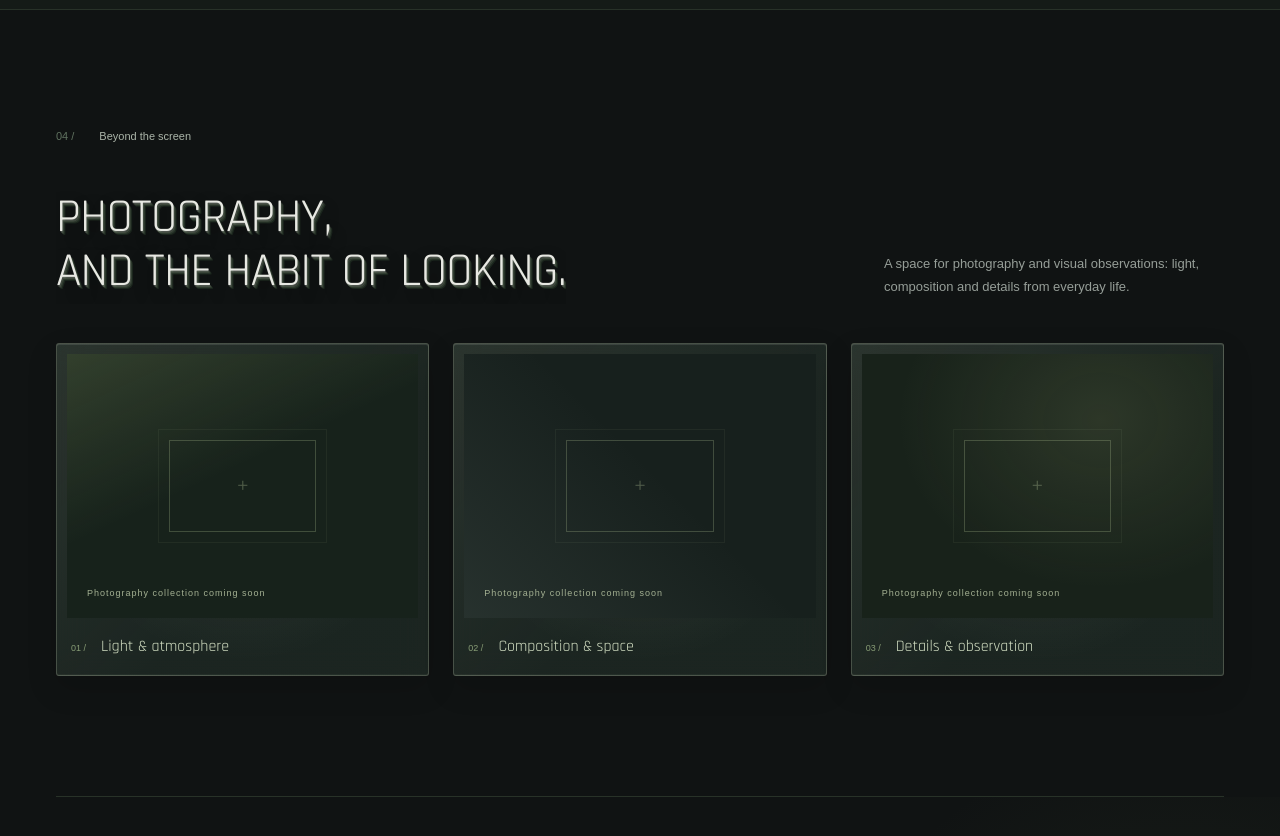
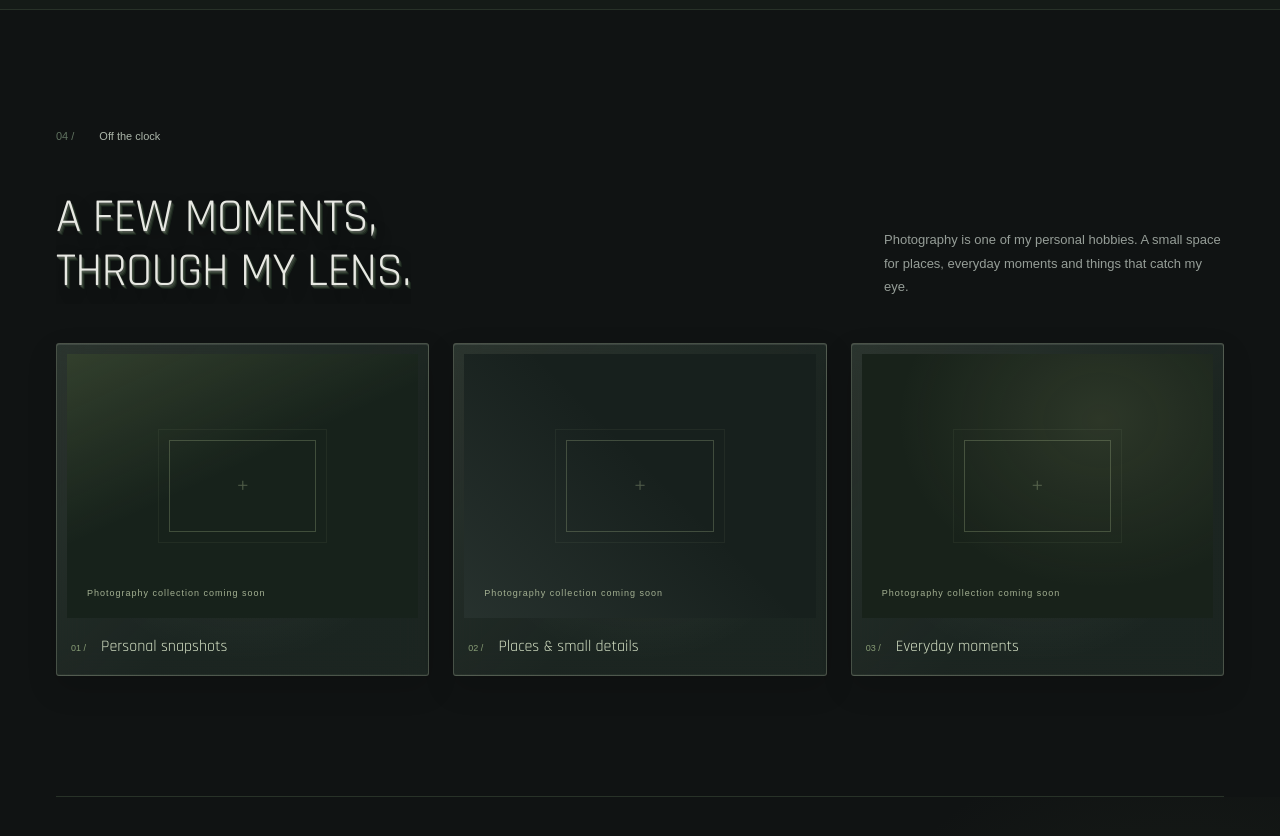
Before and after one commit to macarthurclydeakkq92-bot/Personal-Web-Portfolio, a React (Vite) app: page / in a window 1280 px wide. Shown: the part 5500-6336 px from the top of the page. Built offline with nearby package versions, Linux system fonts and the light colour scheme.

Commit message:
Make photography section a casual personal hobby gallery

```diff
--- a/src/main.jsx
+++ b/src/main.jsx
@@ -41,15 +41,15 @@ const copy = {
     researchLabel: "Graduate direction",
     researchGoals:
       "I want to connect artistic decisions with a deeper understanding of shaders, GPU rendering and performance. Through graduate study, I hope to develop clearer visual feedback and evaluate it through player-centered testing.",
-    interests: "Beyond the screen",
-    interestsTitle: "Photography,\nand the habit of looking.",
+    interests: "Off the clock",
+    interestsTitle: "A few moments,\nthrough my lens.",
     interestsIntro:
-      "A space for photography and visual observations: light, composition and details from everyday life.",
+      "Photography is one of my personal hobbies. A small space for places, everyday moments and things that catch my eye.",
     photoPending: "Photography collection coming soon",
     photoThemes: [
-      "Light & atmosphere",
-      "Composition & space",
-      "Details & observation",
+      "Personal snapshots",
+      "Places & small details",
+      "Everyday moments",
     ],
     note: "Unity Particle System · Unreal Niagara · Maya · ZBrush · Substance Painter · Houdini",
     stats: [
@@ -111,12 +111,12 @@ const copy = {
     researchLabel: "研究生学习方向",
     researchGoals:
       "我希望把艺术判断与着色器、GPU 渲染和性能分析的系统理解相连接，通过研究生学习设计更清晰的视觉反馈，并在以玩家为中心的测试中检验它。",
-    interests: "屏幕之外",
-    interestsTitle: "摄影，\n与观看的习惯。",
+    interests: "闲暇时光",
+    interestsTitle: "镜头里，\n留住一些日常。",
     interestsIntro:
-      "这里将记录摄影与日常视觉观察：光线、构图，以及生活中的细节。",
+      "摄影是我的个人爱好。这里会放一些喜欢的风景、路过的地方和日常瞬间。",
     photoPending: "摄影作品待补充",
-    photoThemes: ["光线与氛围", "构图与空间", "细节与观察"],
+    photoThemes: ["随手记录", "风景与小细节", "日常瞬间"],
     note: "Unity 粒子系统 · Unreal Niagara · Maya · ZBrush · Substance Painter · Houdini",
     stats: [
       "Conduit Steam 愿望单",
```
